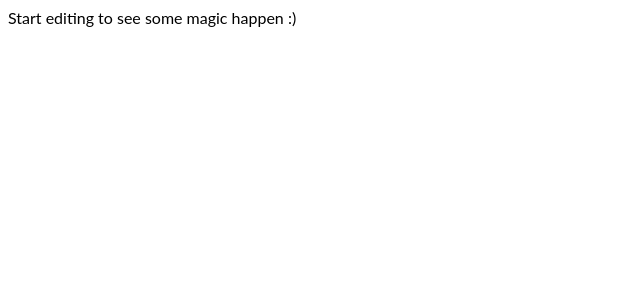
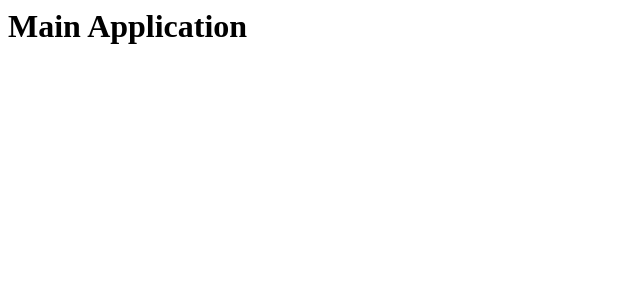
Before and after one commit to zjkipping/dynamic-application-bootstrapping, an Angular app: page / in a window 1280 px wide. Shown: the top 300 px of the page, without its empty margins (0-640 px from the left). Built offline with nearby package versions, Linux system fonts and the light colour scheme.

Commit message:
File Cleanup

```diff
--- a/src/app/app.component.css
+++ /dev/null
@@ -1,3 +0,0 @@
-p {
-  font-family: Lato;
-}
--- a/src/app/app.component.html
+++ /dev/null
@@ -1,3 +0,0 @@
-<p>
-	Start editing to see some magic happen :)
-</p>
--- a/src/app/app.component.ts
+++ b/src/app/app.component.ts
@@ -2,7 +2,8 @@ import { Component } from "@angular/core";
 
 @Component({
   selector: "app-root",
-  templateUrl: "./app.component.html",
-  styleUrls: ["./app.component.css"]
+  template: `
+    <h1>Main Application</h1>
+  `
 })
 export class AppComponent {}
```
